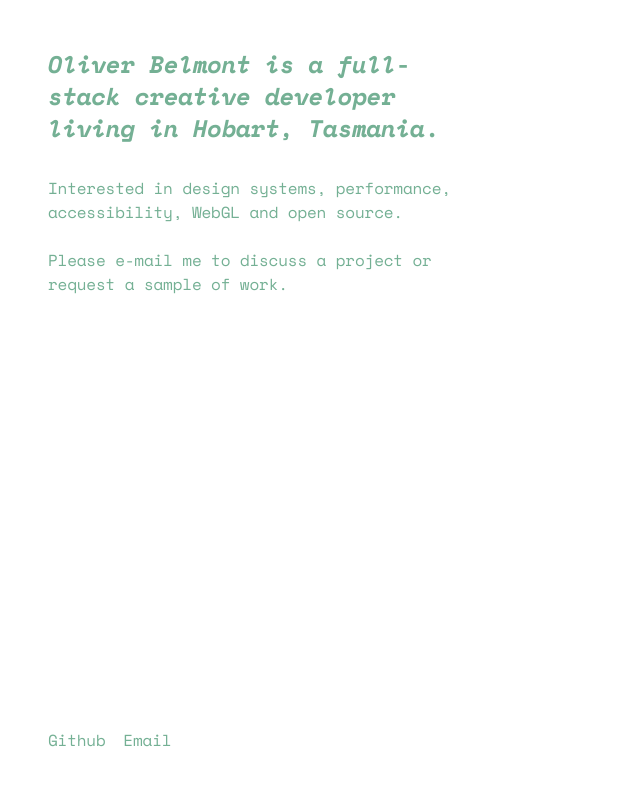
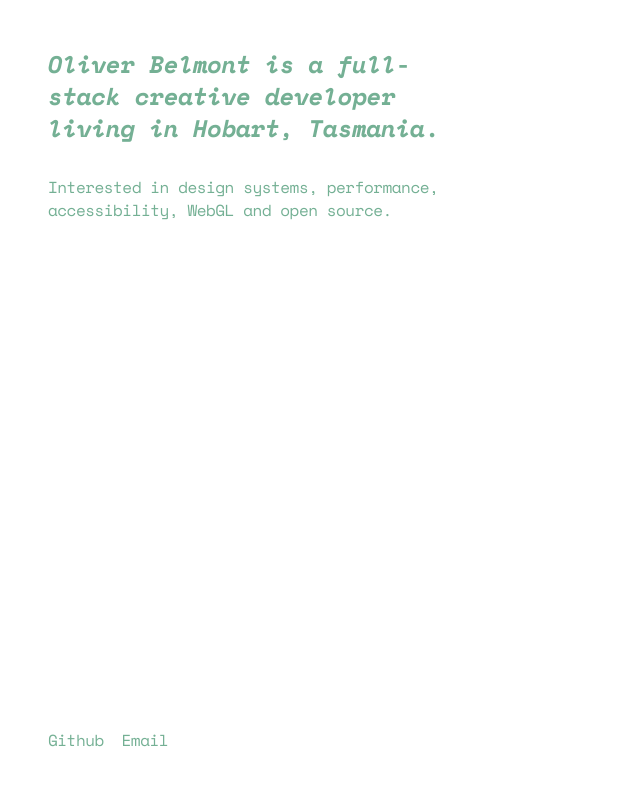
Before and after one commit to obelmont/oliverbelmont.com, a website built with Parcel: page src/index.html in a window 1280 px wide. Shown: the whole page, without its empty margins (0-640 px from the left). Built offline with nearby package versions, Linux system fonts and the light colour scheme.

Commit message:
letterspacing and copy update

```diff
--- a/src/index.html
+++ b/src/index.html
@@ -27,10 +27,7 @@
         Oliver Belmont is a full-stack creative developer living in Hobart,&nbsp;Tasmania.
       </h1>
       <h2>
-        Interested in design systems, performance, accessibility, WebGL&nbsp;and&nbsp;open&nbsp;source. <br>
-        <br>
-        Please e-mail me to discuss a project
-        or request a sample of work.
+        Interested in design systems, performance, accessibility, WebGL&nbsp;and&nbsp;open&nbsp;source.
       </h2>
     </main>
     <footer>
--- a/src/styles/type.css
+++ b/src/styles/type.css
@@ -23,8 +23,8 @@ h1{
 h2, a{
 	font-weight: 400;
 	font-size: 1rem;
-	line-height: 1.5rem;
-	letter-spacing: -0.2px;
+	line-height: 1.45rem;
+	letter-spacing: -0.5px;
 	margin-top: 2rem;
 }
 
```
